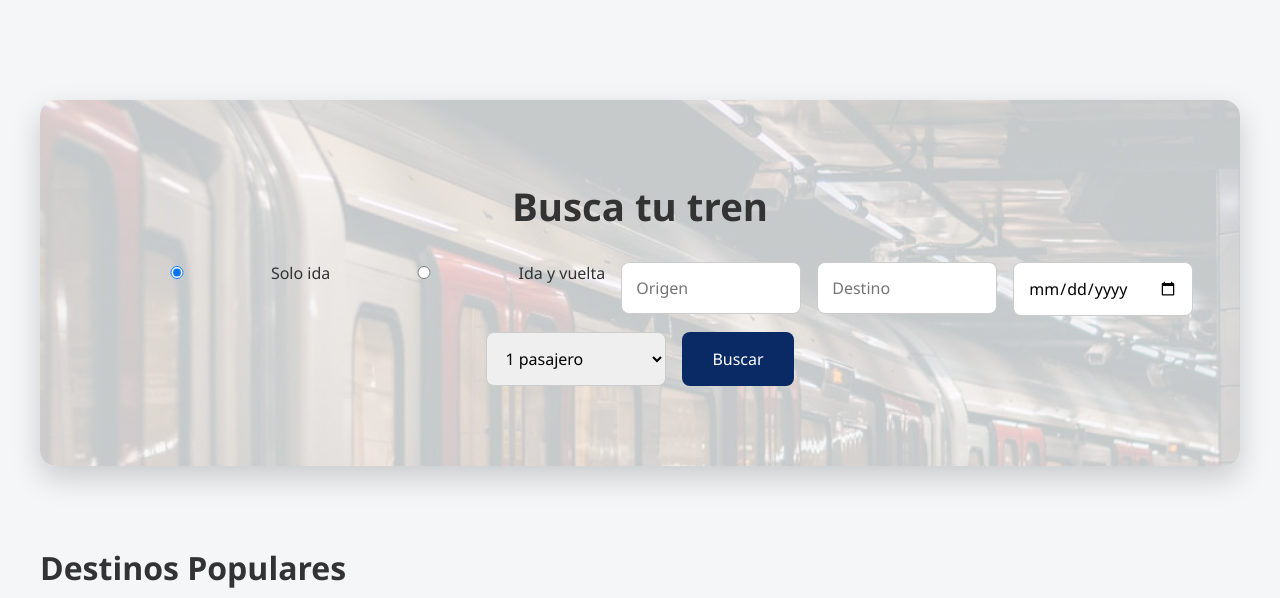
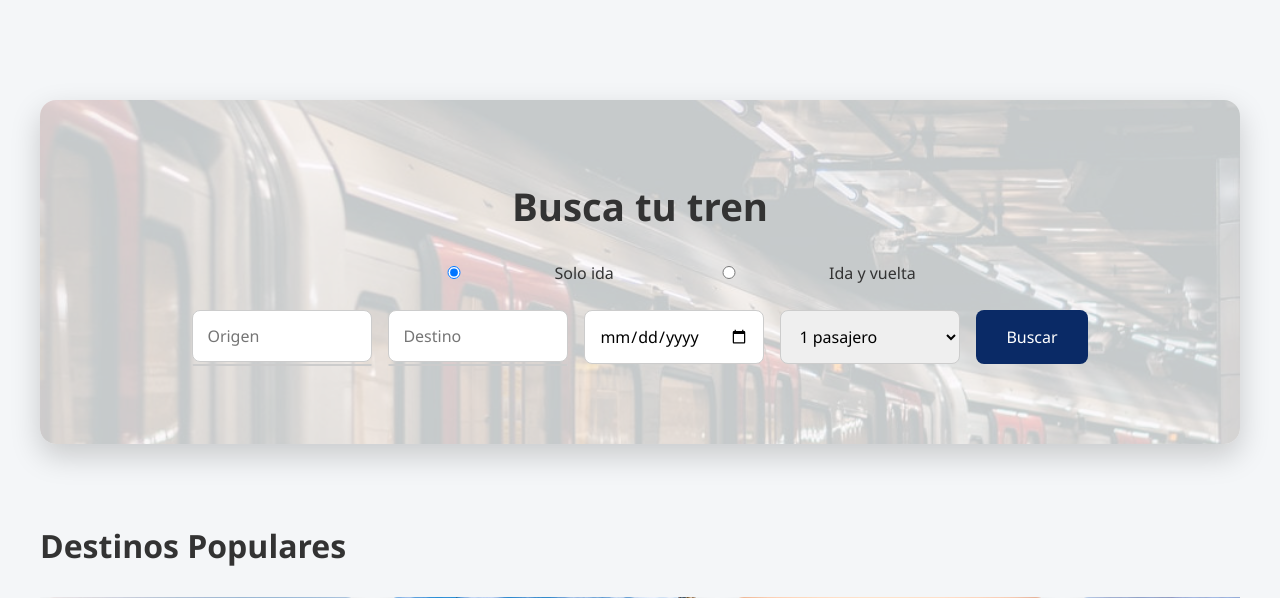
Before and after one commit to AzaBP/sis_info_venta_billetes, a PHP site: page / in a window 1280 px wide. Shown: the part 70-668 px from the top of the page. Run offline with PHP 8.4, Linux system fonts and the light colour scheme.

Commit message:
index.css ajuste

```diff
--- a/css/index.css
+++ b/css/index.css
@@ -90,22 +90,6 @@ body {
 
 .btn-login:hover {
     background: rgba(255,255,255,0.2);
-}
-
-/* Botón de perfil */
-.btn-profile {
-    display: flex;
-    align-items: center;
-    justify-content: center;
-    width: 40px;            /* Ancho fijo */
-    height: 40px;           /* Alto fijo igual al ancho */
-    border-radius: 50%;     /* Esto lo hace totalmente redondo */
-    color: white;
-    text-decoration: none;
-    border: 1px solid rgba(255, 255, 255, 0.5);
-    background-color: transparent; /* Fondo transparente inicial */
-    font-size: 1.1rem;      /* Tamaño del icono */
-    transition: all 0.3s ease;
 }
 
 /* ================= MAIN ================= */
@@ -329,3 +313,52 @@ body {
     font-size: 0.9rem;
     color: #aaa;
 }
+
+/* ================= TIPO DE VIAJE ================= */
+
+.trip-type {
+    display: flex;
+    gap: 25px;
+    justify-content: center;
+    width: 100%;
+    margin-bottom: 10px;
+}
+
+.trip-type label {
+    font-weight: 500;
+    cursor: pointer;
+}
+
+.trip-type input {
+    margin-right: 6px;
+}
+
+
+/* ================= AUTOCOMPLETE ================= */
+
+.input-group {
+    position: relative;
+}
+
+.suggestions {
+    position: absolute;
+    top: 100%;
+    left: 0;
+    width: 100%;
+    background: white;
+    border: 1px solid #ccc;
+    border-radius: 6px;
+    max-height: 150px;
+    overflow-y: auto;
+    z-index: 1000;
+}
+
+.suggestions div {
+    padding: 10px;
+    cursor: pointer;
+    transition: background 0.2s;
+}
+
+.suggestions div:hover {
+    background: #f0f0f0;
+}
```
